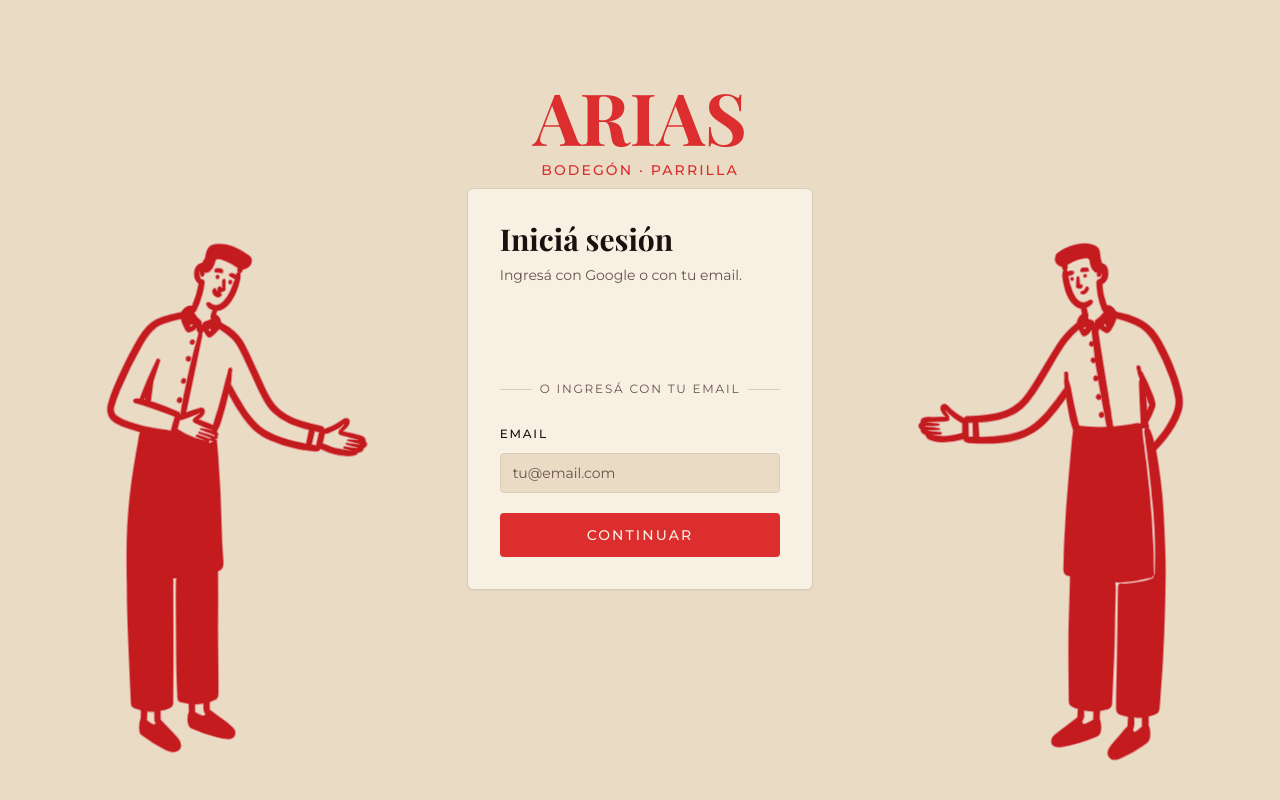
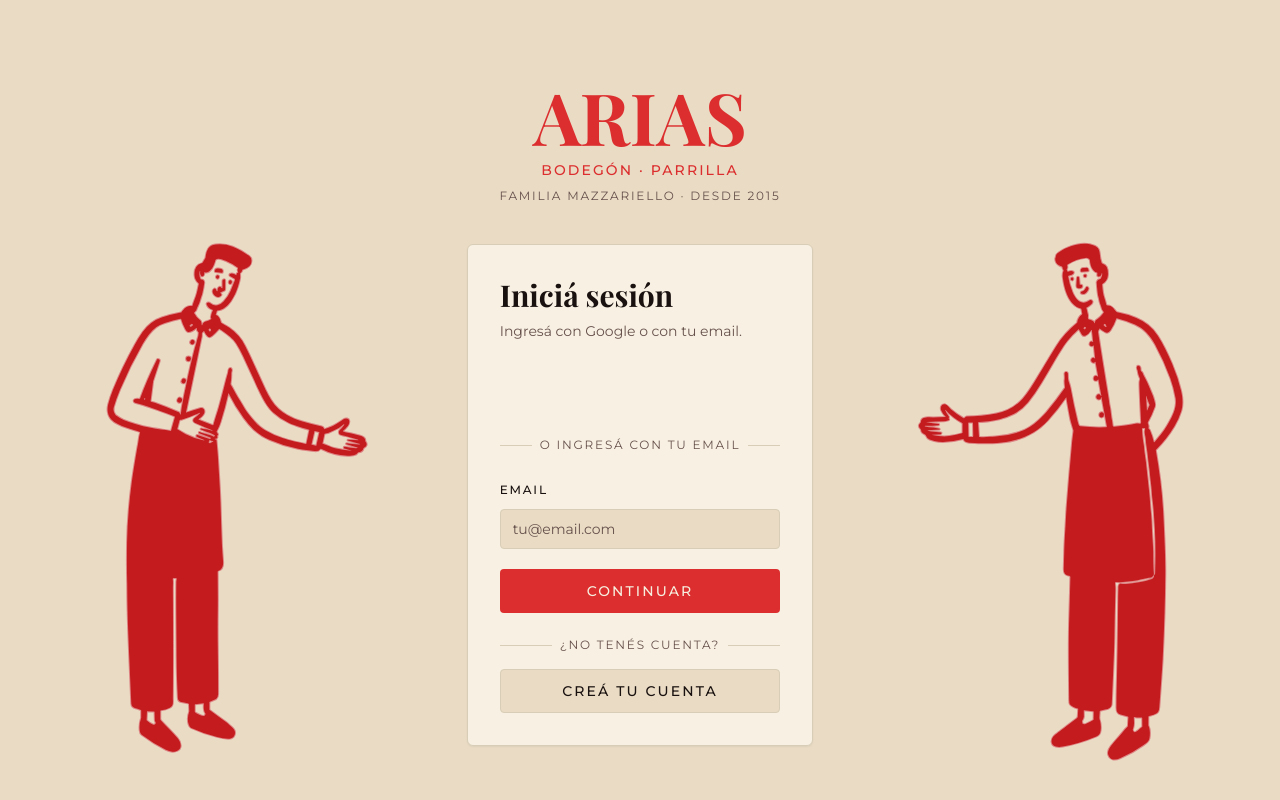
Before and after one commit to NevadoSantiago/Arias-Front, a React (Vite) app: page /login in a window 1280 px wide. Built offline with nearby package versions, Linux system fonts and the light colour scheme; no server answers; what pica would draw is missing.

Commit message:
feat(auth): link to sign-up from the login page

```diff
--- a/src/features/auth/components/EmailStep.tsx
+++ b/src/features/auth/components/EmailStep.tsx
@@ -1,4 +1,5 @@
 import { useEffect } from 'react';
+import { Link } from 'react-router-dom';
 import { useForm } from 'react-hook-form';
 import { zodResolver } from '@hookform/resolvers/zod';
 import { z } from 'zod';
@@ -93,6 +94,19 @@ export function EmailStep({ initialEmail = '', onFirstLogin, onPassword }: Props
           {isSubmitting ? 'Verificando…' : 'Continuar'}
         </Button>
       </form>
+
+      <div className="relative mt-6 mb-4">
+        <div className="absolute inset-0 flex items-center">
+          <span className="w-full border-t border-border" />
+        </div>
+        <div className="relative flex justify-center text-xs">
+          <span className="bg-card px-2 text-muted-foreground uppercase tracking-brand">¿No tenés cuenta?</span>
+        </div>
+      </div>
+
+      <Button asChild size="lg" variant="outline" className="w-full uppercase tracking-brand font-medium">
+        <Link to="/register">Creá tu cuenta</Link>
+      </Button>
     </>
   );
 }
--- a/src/pages/LoginPage.tsx
+++ b/src/pages/LoginPage.tsx
@@ -76,7 +76,7 @@ export function LoginPage() {
           />
         </aside>
 
-        <section className="lg:flex-1 lg:flex lg:items-center lg:justify-center lg:px-8 lg:py-8 lg:-mt-[14rem]">
+        <section className="lg:flex-1 lg:flex lg:items-start lg:justify-center lg:px-8 lg:pt-6 lg:pb-8">
           <div className="w-full max-w-md mx-auto">
             <div className="bg-card rounded-lg border border-border p-8 shadow-sm">
               {step.kind === 'resolving' && (
```
Also changed, not shown: 2 other files (tests, documents, lock files or other folders).
